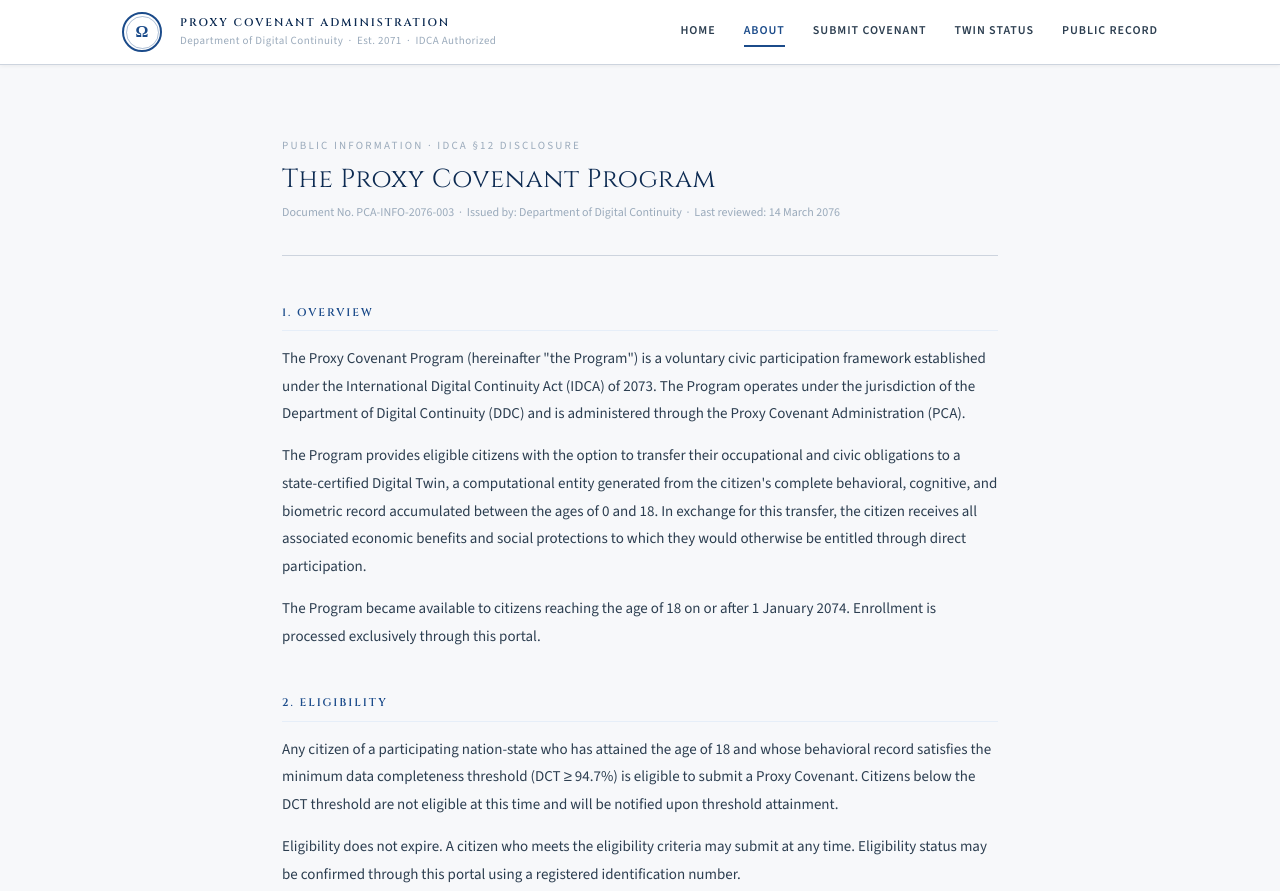
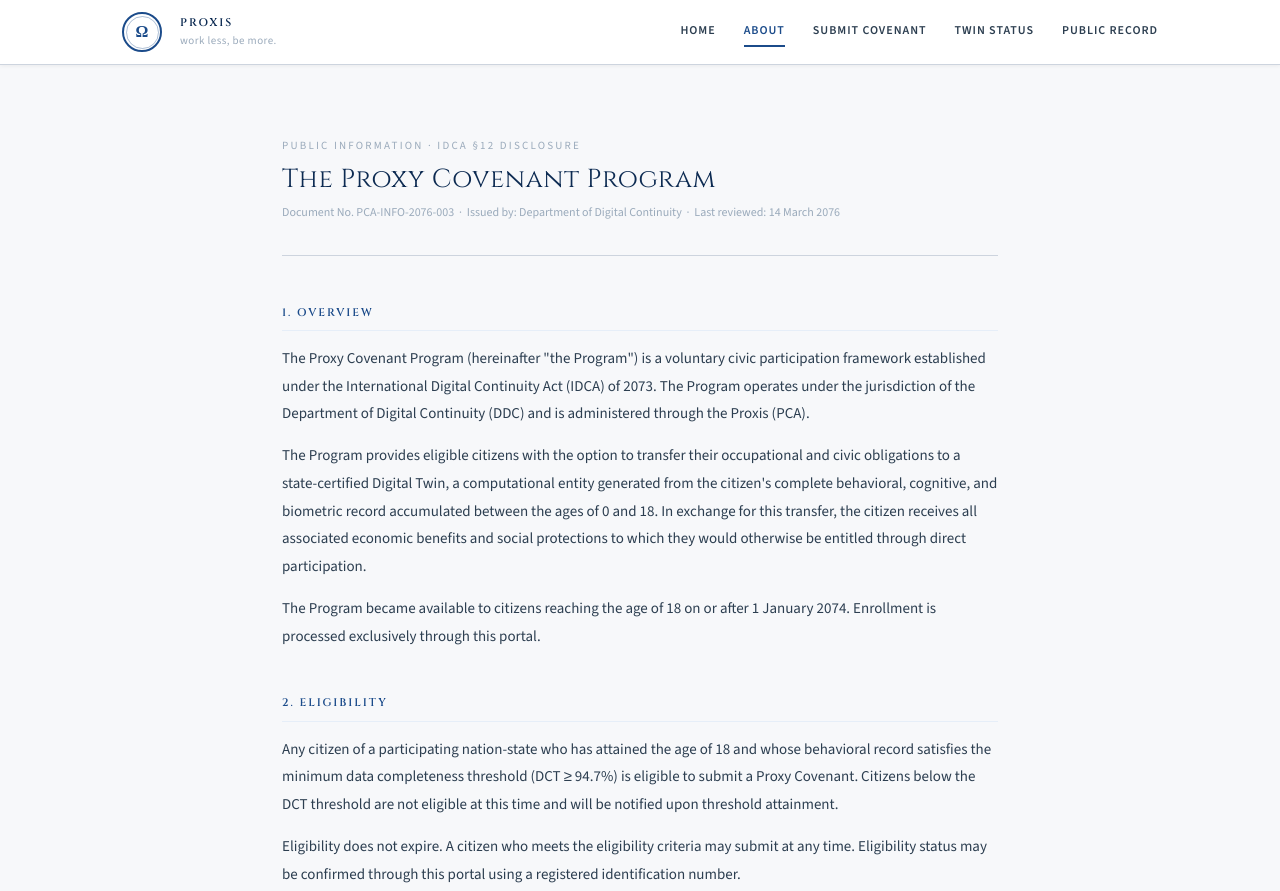
Before and after one commit to Axia1530/byproxy, a website: page about.html in a window 1280 px wide. Shown: the top 891 px of the page. Drawn offline with nearby package versions, Linux system fonts and the light colour scheme.

Commit message:
Rebrand: Proxis + slogan 'work less, be more.' across all pages

```diff
--- a/about.html
+++ b/about.html
@@ -12,8 +12,8 @@
     <div class="header-inner">
       <div class="gov-seal">Ω</div>
       <div class="gov-title">
-        <span class="gov-title-main">Proxy Covenant Administration</span>
-        <span class="gov-title-sub">Department of Digital Continuity &nbsp;·&nbsp; Est. 2071 &nbsp;·&nbsp; IDCA Authorized</span>
+        <span class="gov-title-main">Proxis</span>
+        <span class="gov-title-sub">work less, be more.</span>
       </div>
       <nav>
         <a href="index.html">Home</a>
@@ -34,7 +34,7 @@
 
       <div class="doc-section">
         <h2>1. Overview</h2>
-        <p>The Proxy Covenant Program (hereinafter "the Program") is a voluntary civic participation framework established under the International Digital Continuity Act (IDCA) of 2073. The Program operates under the jurisdiction of the Department of Digital Continuity (DDC) and is administered through the Proxy Covenant Administration (PCA).</p>
+        <p>The Proxy Covenant Program (hereinafter "the Program") is a voluntary civic participation framework established under the International Digital Continuity Act (IDCA) of 2073. The Program operates under the jurisdiction of the Department of Digital Continuity (DDC) and is administered through the Proxis (PCA).</p>
         <p>The Program provides eligible citizens with the option to transfer their occupational and civic obligations to a state-certified Digital Twin, a computational entity generated from the citizen's complete behavioral, cognitive, and biometric record accumulated between the ages of 0 and 18. In exchange for this transfer, the citizen receives all associated economic benefits and social protections to which they would otherwise be entitled through direct participation.</p>
         <p>The Program became available to citizens reaching the age of 18 on or after 1 January 2074. Enrollment is processed exclusively through this portal.</p>
       </div>
@@ -97,7 +97,7 @@
 
   <footer>
     <div class="footer-inner">
-      <p>© 2076 Proxy Covenant Administration &nbsp;·&nbsp; <a href="about.html">Legal Framework</a> &nbsp;·&nbsp; All submissions are permanent and irrevocable.</p>
+      <p>© 2076 Proxis &nbsp;·&nbsp; <a href="about.html">Legal Framework</a> &nbsp;·&nbsp; All submissions are permanent and irrevocable.</p>
       <p>This portal is maintained under the authority of the International Digital Continuity Act (IDCA) 2073, Section 12–44.<br>Participation is voluntary. Responsibility transfer is permanent upon submission and cannot be reversed by any administrative, judicial, or legislative process.</p>
       <a href="void.html" class="no-consent-link">I do not consent.</a>
     </div>
```
Also changed, not shown: activated.html (+4 -4 lines), covenant.html (+3 -3 lines), forum.html (+3 -3 lines), index.html (+3 -3 lines), status.html (+3 -3 lines), 1 other file.
